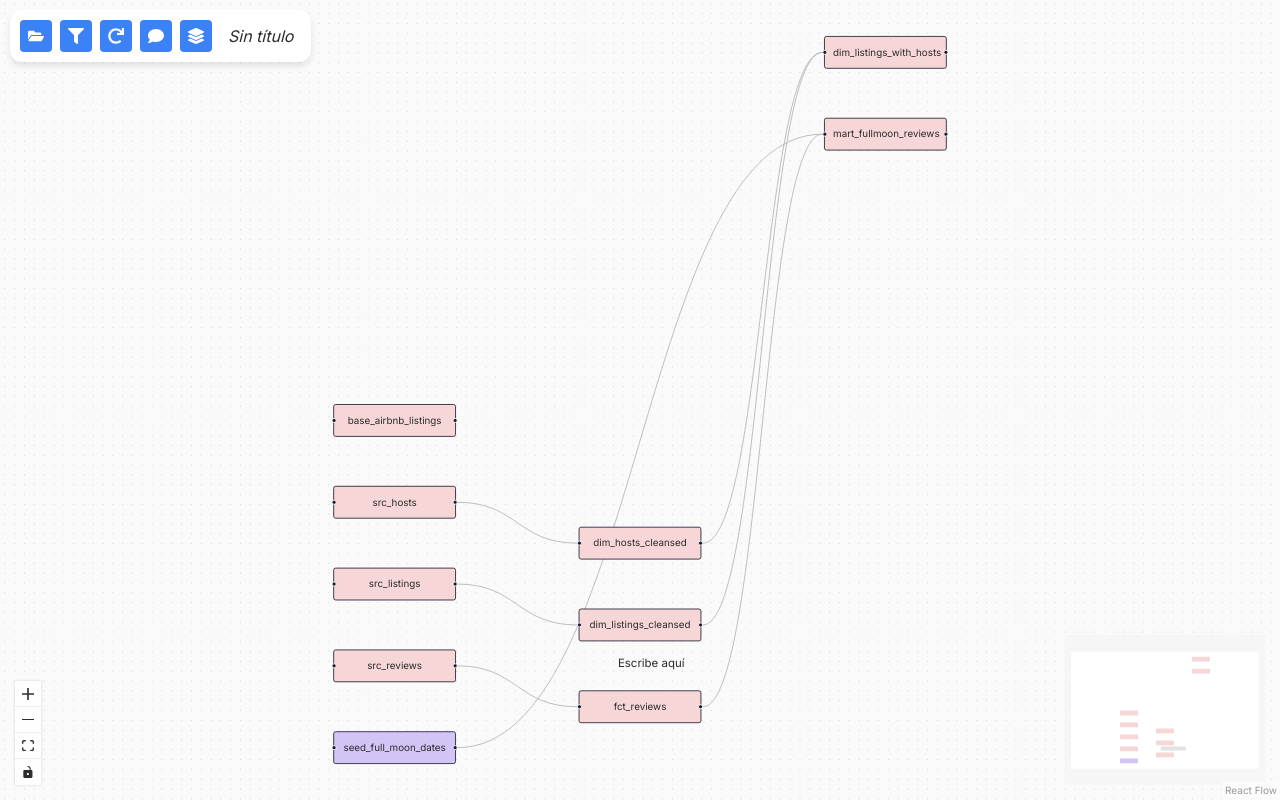
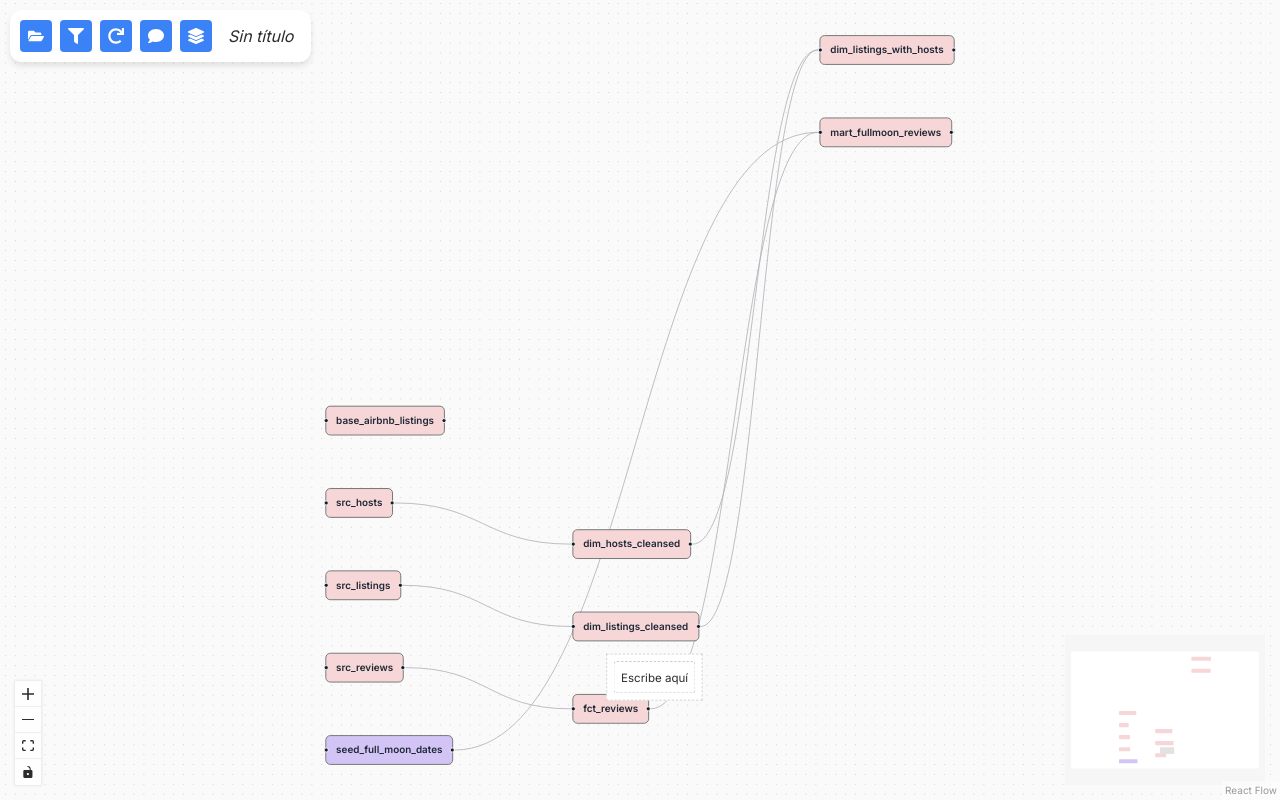
Before and after one commit to pabloreina97/flow-sketch, a React (Vite) app: page / in a window 1280 px wide. Both pictures are taken after a click on the button 156 px from the left and 36 px from the top of the page. Built offline with nearby package versions, Linux system fonts and the light colour scheme.

Commit message:
Crear nodo con content editable

```diff
--- a/src/app/App.jsx
+++ b/src/app/App.jsx
@@ -114,27 +114,21 @@ export default function App() {
       id: `annotation-${Date.now()}`,
       type: 'annotationNode',
       position: { x: window.innerWidth / 2, y: window.innerHeight / 2 },
-      data: { label: 'Escribe aquí' },
+      data: {
+        label: 'Escribe aquí',
+        onChange: (newText) => {
+          setFilteredNodes((prevNodes) =>
+            prevNodes.map((node) =>
+              node.id === newNode.id
+                ? { ...node, data: { ...node.data, label: newText } }
+                : node
+            )
+          );
+        },
+      },
     };
 
     setFilteredNodes((prev) => [...prev, newNode]);
-  };
-
-  // Editar nodo de anotación
-  const handleLabelChange = (id, newLabel) => {
-    setFilteredNodes((nodes) =>
-      nodes.map((node) =>
-        node.id === id
-          ? {
-              ...node,
-              data: {
-                ...node.data,
-                label: newLabel.trim(), // Actualiza el texto del nodo
-              },
-            }
-          : node
-      )
-    );
   };
 
   // Recalcular posiciones manualmente
@@ -165,13 +159,12 @@ export default function App() {
         onCreateAnnotationNode={handleCreateAnnotationNode}
         onSaveDiagram={handleSaveDiagram}
         onLoadDiagram={handleLoadDiagram}
-        />
+      />
       <ReactFlowComponent
         nodes={filteredNodes}
         edges={filteredEdges}
         onNodesChange={handleNodesChange}
         onDeleteNode={deleteNode}
-        onEditAnnotationNode={handleLabelChange}
       />
     </div>
   );
--- a/src/components/AnnotationNode.jsx
+++ b/src/components/AnnotationNode.jsx
@@ -1,83 +1,59 @@
-import React, { memo, useState, useRef, useEffect } from 'react';
+import React, { useState, useRef, useEffect } from 'react';
+import { memo } from 'react';
 
-function AnnotationNode({ data, onLabelChange }) {
+const AnnotationNode = ({ data }) => {
   const [isEditing, setIsEditing] = useState(false);
-  const contentRef = useRef(null);
+  const [text, setText] = useState(data.label || 'Escribe aquí');
 
-  const handleDoubleClick = () => {
+  const handleFocus = (e) => {
+    e.stopPropagation();
     setIsEditing(true);
   };
 
   const handleBlur = () => {
     setIsEditing(false);
-    if (contentRef.current) {
-      const newLabel = contentRef.current.textContent.trim();
-      if (newLabel !== data.label) {
-        onLabelChange(newLabel);
-      }
+    if (data.onChange) {
+      data.onChange(text);
     }
   };
 
   const handleKeyDown = (e) => {
-    if (e.key === 'Enter' || e.key === 'Escape') {
+    if (e.key === 'Enter') {
       e.preventDefault();
-      contentRef.current?.blur();
+      e.currentTarget.blur();
     }
   };
 
-  const adjustHeight = () => {
-    if (contentRef.current) {
-      contentRef.current.style.height = 'auto'; // Reiniciar altura para recálculo
-      contentRef.current.style.height = `${contentRef.current.scrollHeight}px`; // Ajustar al contenido
-    }
+  const handleInput = (e) => {
+    setText(e.currentTarget.innerText);
   };
-
-  useEffect(() => {
-    if (isEditing && contentRef.current) {
-      contentRef.current.focus();
-
-      // Seleccionar todo el texto al iniciar edición
-      const range = document.createRange();
-      range.selectNodeContents(contentRef.current);
-      const selection = window.getSelection();
-      selection?.removeAllRanges();
-      selection?.addRange(range);
-
-      // Ajustar altura inicial
-      adjustHeight();
-    }
-  }, [isEditing]);
-
-  // Ajustar altura al cambiar el contenido
-  useEffect(() => {
-    adjustHeight();
-  }, [data.label]);
 
   return (
     <div
-      ref={contentRef}
       contentEditable={isEditing}
-      onDoubleClick={handleDoubleClick}
+      suppressContentEditableWarning={true}
+      onClick={handleFocus}
       onBlur={handleBlur}
       onKeyDown={handleKeyDown}
-      onInput={adjustHeight} // Detectar cambios en el contenido
-      suppressContentEditableWarning={true}
+      onInput={handleInput}
+      onMouseDown={(e) => e.stopPropagation()}
       style={{
+        padding: '8px',
+        border: isEditing ? '1px solid #0078d4' : '1px dashed #ccc',
+        borderRadius: '4px',
+        minHeight: '24px',
         cursor: isEditing ? 'text' : 'pointer',
-        outline: isEditing ? '1px solid #4a90e2' : 'none',
-        padding: '4px',
-        width: '200px', // Ancho fijo
-        minHeight: '20px', // Altura mínima
-        maxHeight: 'none', // Sin límite de altura
-        overflow: 'hidden', // Sin scroll interno
-        wordBreak: 'break-word', // Romper palabras largas
-        lineHeight: '1.2',
-        fontSize: '14px',
+        outline: 'none',
+        backgroundColor: '#fff',
+        whiteSpace: 'pre-wrap',
+        wordWrap: 'break-word',
       }}
+      tabIndex={0}
     >
-      {data.label}
+      {text}
     </div>
   );
-}
+};
+
 
 export default memo(AnnotationNode);
--- a/src/components/ReactFlowComponent.jsx
+++ b/src/components/ReactFlowComponent.jsx
@@ -9,8 +9,6 @@ const ReactFlowComponent = ({
   edges,
   onNodesChange,
   onEdgesChange,
-  onDeleteNode,
-  onEditAnnotationNode,
 }) => {
   const [currentNodes, setNodes] = useState(nodes);
 
@@ -52,15 +50,7 @@ const ReactFlowComponent = ({
       onNodesChange={onNodesChange}
       onEdgesChange={onEdgesChange}
       onSelectionChange={handleSelectionChange}
-      nodeTypes={{
-        annotationNode: (props) => (
-          <AnnotationNode
-            {...props}
-            deleteNode={onDeleteNode}
-            onLabelChange={onEditAnnotationNode}
-          />
-        ),
-      }}
+      nodeTypes={nodeTypes}
       fitView
     >
       <Controls />
--- a/src/styles/index.css
+++ b/src/styles/index.css
@@ -187,13 +187,21 @@ input[type='checkbox'] {
 }
 
 .react-flow__node-annotationNode {
-  background: none; /* Sin fondo */
-  border: none; /* Sin bordes */
-  padding: 4px;
+  background-color: #fff; /* Fondo blanco para contraste */
+  border: 1px dashed #ccc; /* Borde visible por defecto */
+  padding: 8px;
   font-size: 14px;
-  display:inline
+  display: block; /* Cambiado de inline a block */
+  min-width: 100px; /* Asegura un tamaño adecuado */
+  min-height: 24px; /* Espacio mínimo para texto */
+  cursor: pointer; /* Indica que se puede interactuar */
+  word-wrap: break-word; /* Permite dividir líneas largas */
+}
+
+.react-flow__node-annotationNode:focus {
+  outline: 1px solid #0078d4; /* Borde azul al enfocar */
 }
 
 .react-flow__node-annotationNode.selectable.selected {
-  outline: 1px dashed #646464; /* Borde solo al seleccionar */
+  outline: 1px dashed #646464; /* Borde visible al seleccionar */
 }
```
